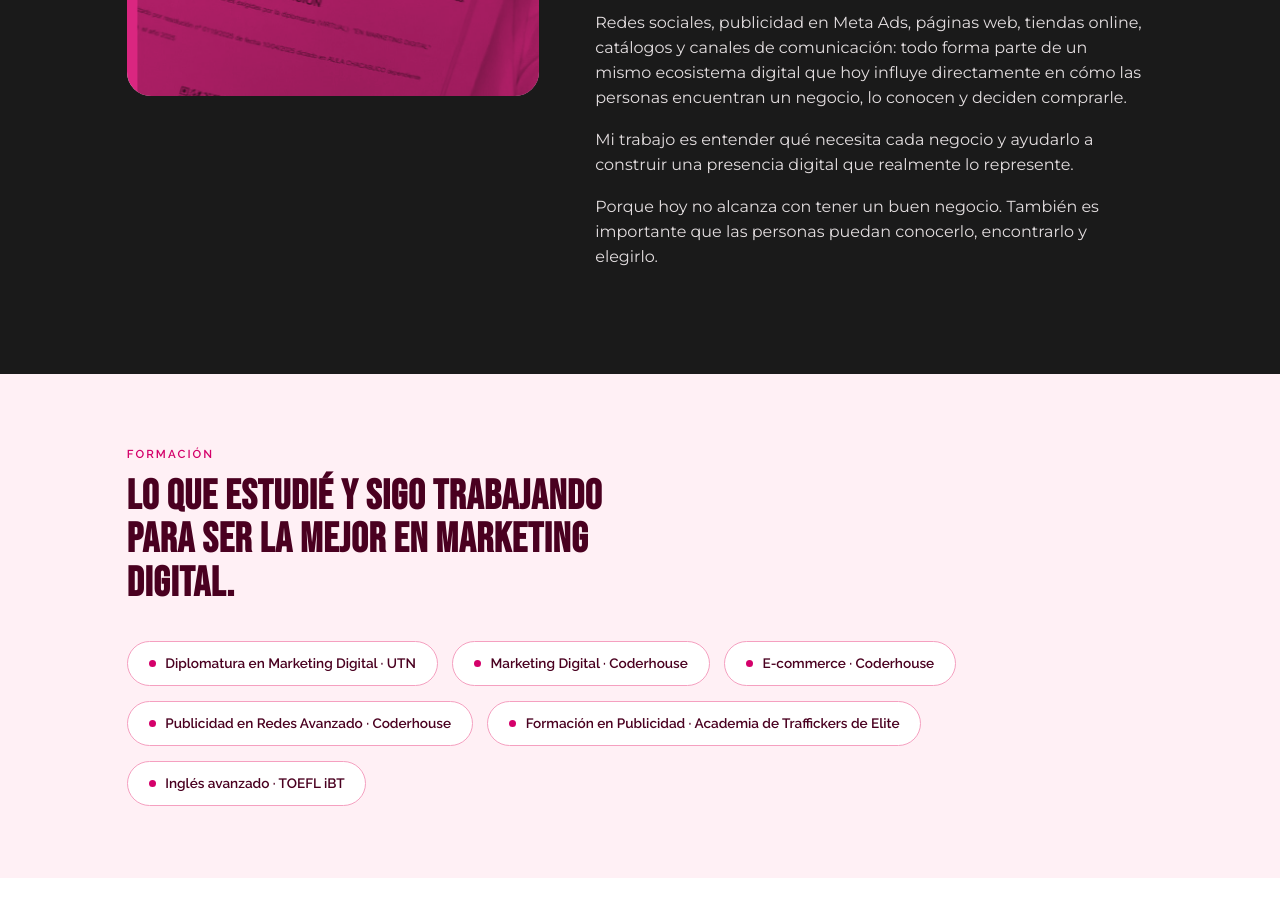
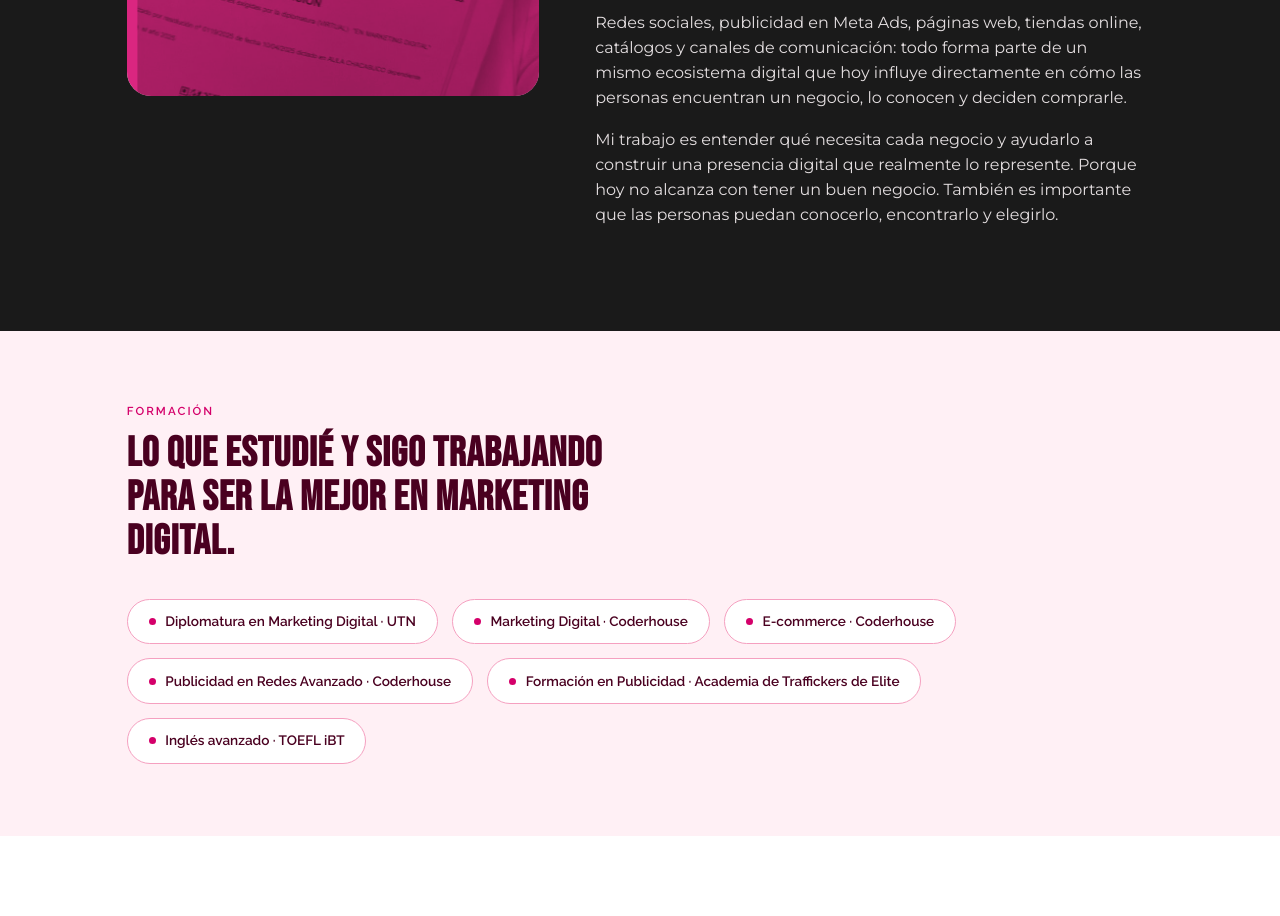
Before and after one commit to JuliVega/landing.jved, a plain HTML site: page index.html in a window 1280 px wide. Shown: the part 2960-3876 px from the top of the page. Drawn offline with Linux system fonts and the light colour scheme.

Commit message:
Update index.html
Mas correcciones, todas 14.8.26.

```diff
--- a/index.html
+++ b/index.html
@@ -856,8 +856,7 @@ html.js-ready .reveal.in-view{
       <p>Después de más de 15 años de experiencia profesional, encontré en el marketing digital un espacio donde pude combinar muchas cosas que siempre formaron parte de mi manera de trabajar: entender, analizar, aprender y buscar nuevas posibilidades.</p>
       <p>Hoy, desde JV Estudio Digital, trabajo para que los negocios puedan aprovechar las posibilidades que ofrece el mundo digital: darse a conocer y mostrar lo que ofrecen a través de las redes sociales, llegar a nuevos clientes con publicidad digital y contar con herramientas como páginas web, tiendas online y canales de comunicación que hagan más fácil encontrarlos, conocerlos y comprarles.</p>
       <p>Redes sociales, publicidad en Meta Ads, páginas web, tiendas online, catálogos y canales de comunicación: todo forma parte de un mismo ecosistema digital que hoy influye directamente en cómo las personas encuentran un negocio, lo conocen y deciden comprarle.</p>
-      <p>Mi trabajo es entender qué necesita cada negocio y ayudarlo a construir una presencia digital que realmente lo represente.</p>
-      <p>Porque hoy no alcanza con tener un buen negocio. También es importante que las personas puedan conocerlo, encontrarlo y elegirlo.</p>
+      <p>Mi trabajo es entender qué necesita cada negocio y ayudarlo a construir una presencia digital que realmente lo represente. Porque hoy no alcanza con tener un buen negocio. También es importante que las personas puedan conocerlo, encontrarlo y elegirlo.</p>
     </div>
   </div>
 </section>
```
